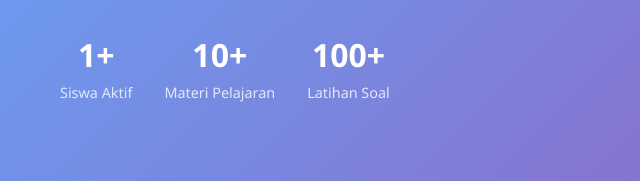
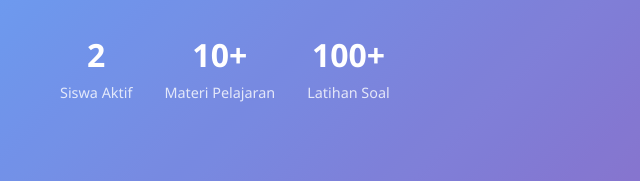
Before and after one commit to rajaiblies666-star/StudyPal, a plain HTML site: page index.html in a window 1280 px wide. Shown: the part 745-926 px from the top of the page, 0-640 px from the left. Drawn offline with Linux system fonts and the light colour scheme.

Commit message:
Update index.html

```diff
--- a/index.html
+++ b/index.html
@@ -1521,7 +1521,7 @@
                             </div>
                             <div class="hero-stats">
                                 <div class="stat-item">
-                                    <span class="stat-number">1+</span>
+                                    <span class="stat-number">2</span>
                                     <span class="stat-label">Siswa Aktif</span>
                                 </div>
                                 <div class="stat-item">
```
